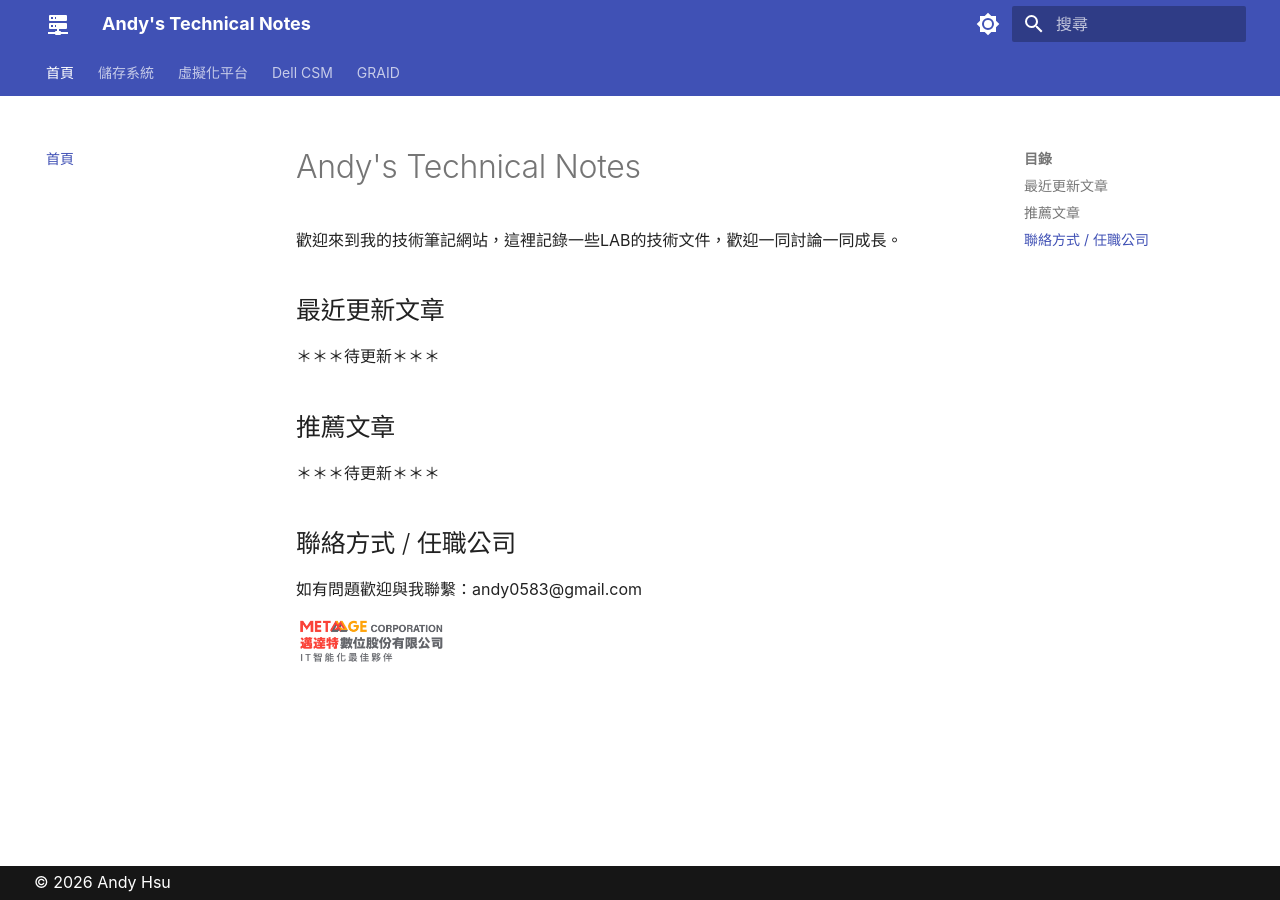
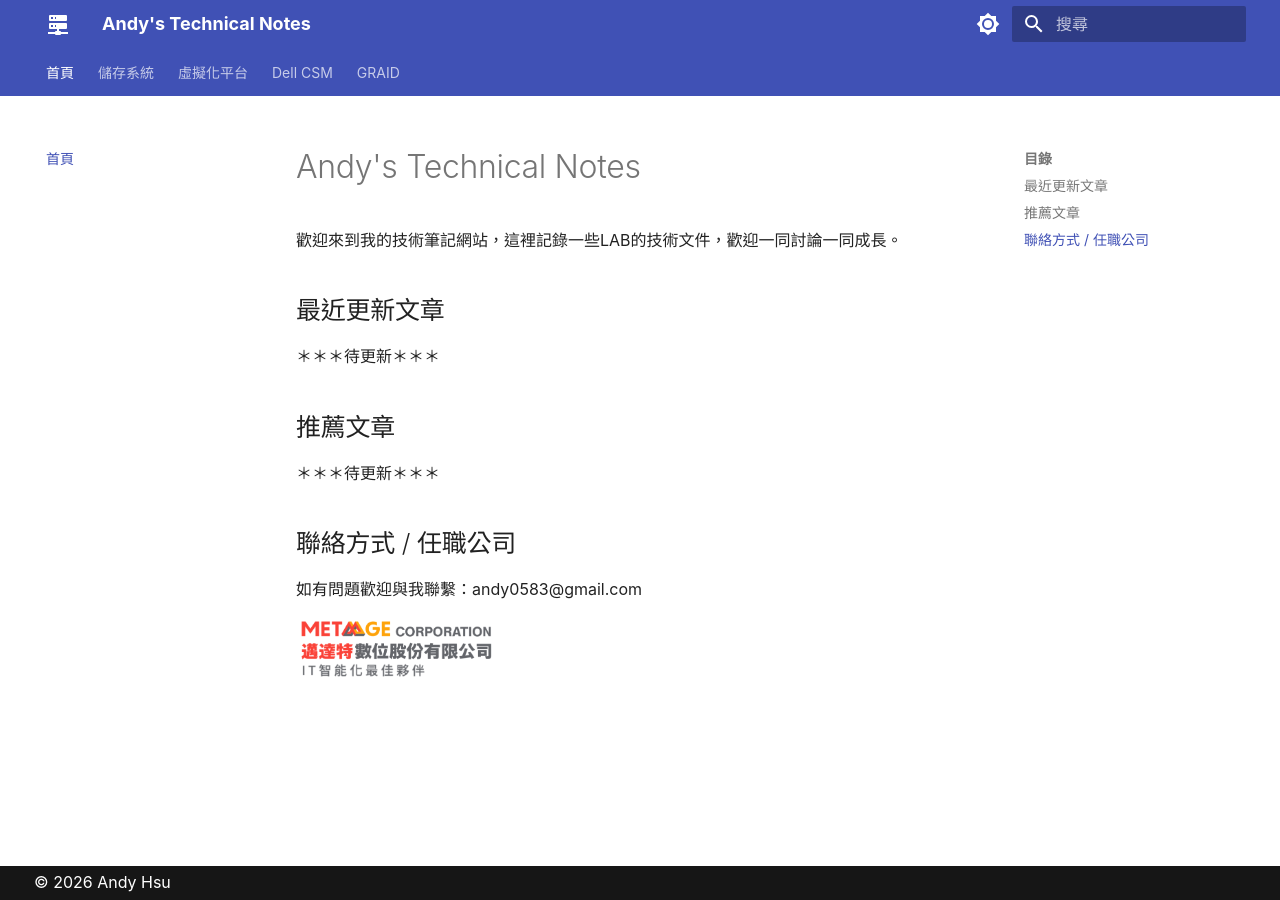
Before and after one commit to Andy0583/Metaage, an MkDocs documentation site: the page built from docs/index.md, in a window 1280 px wide. Built offline with MkDocs 1.6.1 and Material for MkDocs 9.7.7, drawn with Linux system fonts in a browser that asks for light colours.

Commit message:
Update index.md

```diff
--- a/docs/index.md
+++ b/docs/index.md
@@ -11,4 +11,4 @@
 ## 聯絡方式 / 任職公司
 如有問題歡迎與我聯繫：andy0583@gmail.com
 
-<img src="images/metaage.png" width="150">
+<img src="images/metaage.png" width="200">
```
